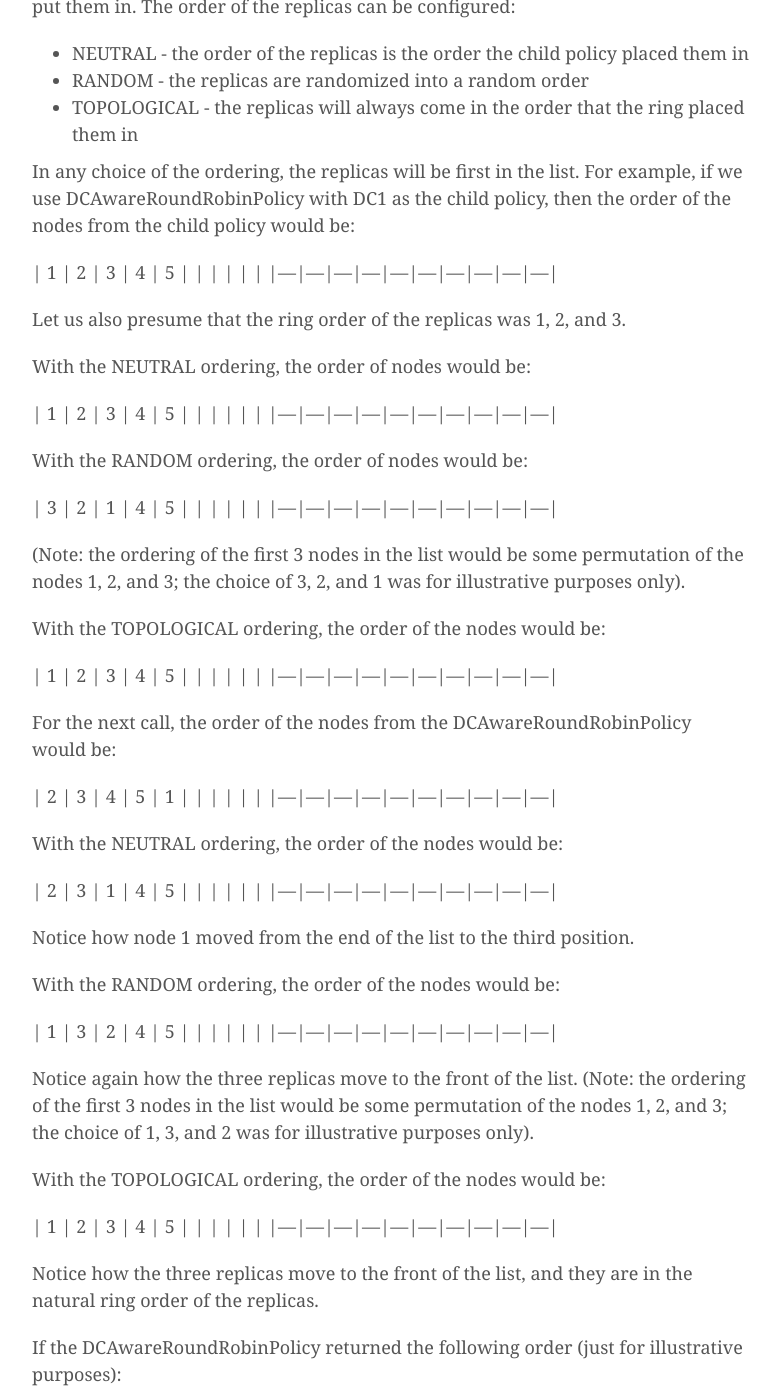
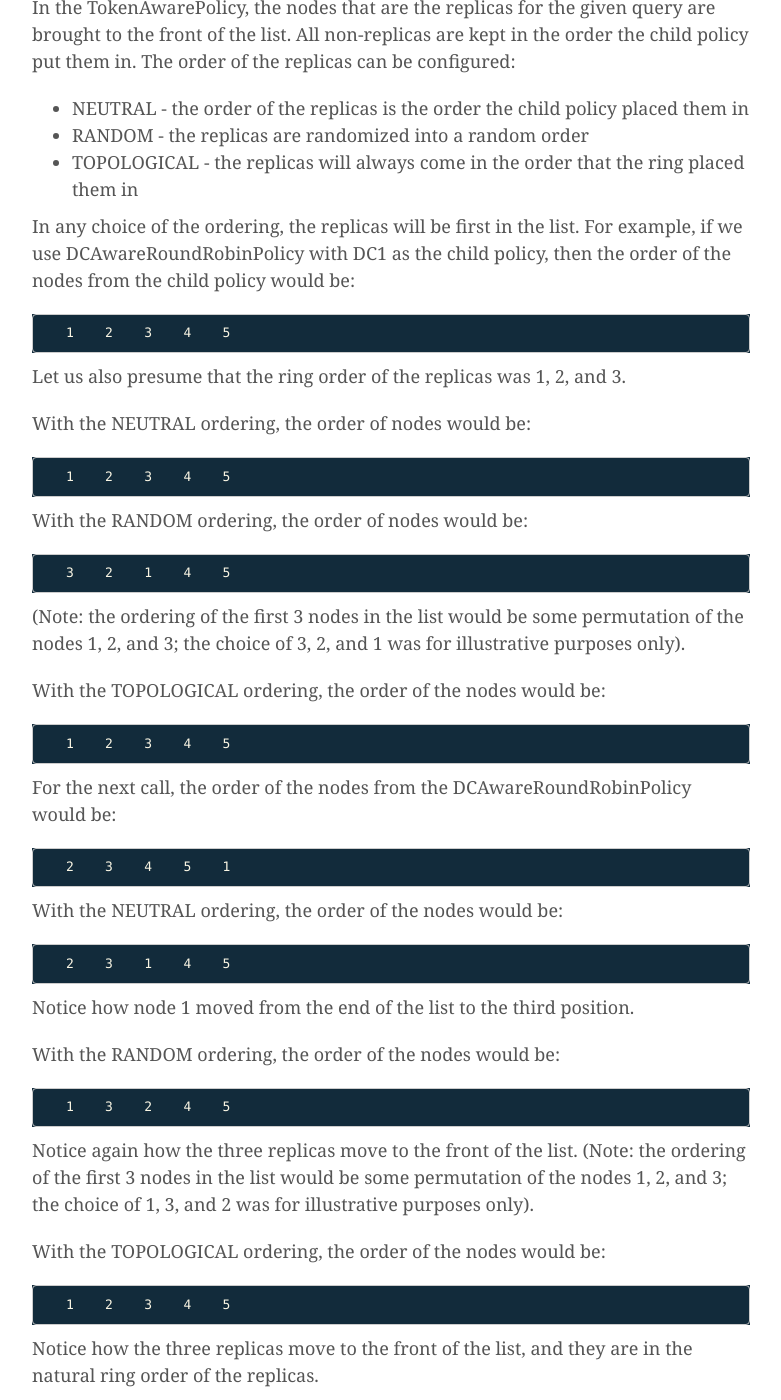
Before and after one commit to brianmhess/brianmhess.github.io, a Jekyll site: the page built from _posts/2020-03-27-LoadBalancingPolicies.md, in a window 1280 px wide and 1400 px high, scrolled down 5214 px. Shown: the whole window, without its empty margins (47-828 px from the left). Built offline with Jekyll 4.4.1, drawn with Linux system fonts in a browser that asks for light colours; nearby versions of some CDN libraries; comment, search, counter and statistics services are not loaded; some of the changed text lies outside the part shown.

Commit message:
no tables

````diff
--- a/_posts/2020-03-27-LoadBalancingPolicies.md
+++ b/_posts/2020-03-27-LoadBalancingPolicies.md
@@ -42,16 +42,17 @@ Some Load Balancing Policies are chainable, that is, they will use a “child”
 
 In the RoundRobinPolicy, the nodes are put in a canonical order and then the list is rotated by one on every query. So, for the first query, the order might look like:
 
-| 1 | 2 | 3 | 4 | 5 | 6 | 7 | 8 | 9 | 10 |
-|---|---|---|---|---|---|---|---|---|---|
-| 1 | 2 | 3 | 4 | 5 | 6 | 7 | 8 | 9 | 10 |
+```
+   1    2    3    4    5    6    7    8    9    10
+```
 
 This would choose node 1 as the coordinator. If there was a retry or speculative execution, the second attempt would use node 2, and so on.
 
 For the next query, the order would then be:
 
-|---|---|---|---|---|---|---|---|---|---|
-| 2 | 3 | 4 | 5 | 6 | 7 | 8 | 9 | 10 | 1 |
+```
+   2    3    4    5    6    7    8    9    10    1
+```
 
 This would choose node 2 as the coordinator. If there was a retry or speculative execution, the second attempt would use node 3, and so on. Note that regardless of whether there was a retry or a speculative execution on the first query, the second query will start at node 2.
 
@@ -66,15 +67,17 @@ One interesting thing to consider is what happens when using the LOCAL consisten
 
 In the DCAwareRoundRobinPolicy, the nodes are put in a canonical order just like in the RoundRobinPolicy, but there is a “local data center” configuration parameter and only nodes in that local data center will ever be chosen as coordinator. So, if the local data center was “DC1”, for example, for the first query, the order might look like:
 
-| 1 | 2 | 3 | 4 | 5 |   |   |   |   |   |
-|---|---|---|---|---|---|---|---|---|---|
+```
+  1    2    3    4    5
+```
 
 This list would only have 5 options in it, namely the nodes from DC1.
 
 For the next query, the order would then be:
 
-| 2 | 3 | 4 | 5 | 1 |   |   |   |   |   |
-|---|---|---|---|---|---|---|---|---|---|
+```
+   2    3    4    5    1
+```
 
 The upside here over the RoundRobinPolicy is that only nodes in the local data center will be used, so if properly configured the client is never communicating with a coordinator across the WAN.
 
@@ -89,24 +92,27 @@ ChainableLoadBalancingPolicy is an interface that specifies a category of Load B
 #### WhiteListPolicy
 
 The WhiteListPolicy is a simple policy where you can specify which nodes are allowed to be considered as coordinators by explicitly setting them when creating the policy. The WhiteListPolicy has a child policy and the order of that nodes is not altered, but any nodes not in the white list will be removed. For example, if we use the DCAwareRoundRobinPolicy with DC1 and wrap that with a WhiteListPolicy which only has nodes 1, 3, and 5 in the white list, the order of the nodes from the DCAwareRoundRobinPolicy would be:
-
-| 1 | 2 | 3 | 4 | 5 |   |   |   |   |   |
-|---|---|---|---|---|---|---|---|---|---|
+```
+   1    2    3    4    5
+```
 
 but then we would only keep the nodes in the white list, namely nodes 1, 3, and 5, and would not alter the order in any other way, resulting in this list:
 
-| 1 | 3 | 5 |   |   |   |   |   |   |   |
-|---|---|---|---|---|---|---|---|---|---|
+```
+   1    3    5
+```
 
 For the next query, the list would from the DCAwareRoundRobinPolicy would be:
 
-| 2 | 3 | 4 | 5 | 1 |   |   |   |   |   |
-|---|---|---|---|---|---|---|---|---|---|
+```
+   2    3    4    5    1
+```
 
 and again after applying the white list the resulting list would be:
 
-| 3 | 5 | 1 |   |   |   |   |   |   |   |
-|---|---|---|---|---|---|---|---|---|---|
+```
+   3    5    1
+```
 
 
 #### HostFilterPolicy
@@ -115,23 +121,27 @@ The HostFilterPolicy is a simple policy where you can specify a predicate functi
 
 For illustration purposes, let’s say that the predicate will return true for all nodes greater than “2” (so, nodes 3, 4, and 5) and false for other nodes. Then, if we use the DCAwareRoundRobinPolicy with DC1 as the child policy, the order of the nodes from the DCAwareRoundRobinPolicy would be:
 
-| 1 | 2 | 3 | 4 | 5 |   |   |   |   |   |
-|---|---|---|---|---|---|---|---|---|---|
+```
+   1    2    3    4    5
+```
 
 but then we would only keep nodes greater than 2, resulting in this list:
 
-| 3 | 4 | 5 |   |   |   |   |   |   |   |
-|---|---|---|---|---|---|---|---|---|---|
+```
+   3    4    5
+```
 
 or the next query, the list from the DCAwareRoundRobinPolicy would be:
 
-| 2 | 3 | 4 | 5 | 1 |   |   |   |   |   |
-|---|---|---|---|---|---|---|---|---|---|
+```
+   2    3    4    5    1
+```
 
 and again after applying the predicate the resulting list would be:
 
-| 3 | 4 | 5 |   |   |   |   |   |   |   |
-|---|---|---|---|---|---|---|---|---|---|
+```
+   3    4    5
+```
 
 
 #### TokenAwarePolicy
@@ -143,75 +153,87 @@ In the TokenAwarePolicy, the nodes that are the replicas for the given query are
 
 In any choice of the ordering, the replicas will be first in the list. For example, if we use DCAwareRoundRobinPolicy with DC1 as the child policy, then the order of the nodes from the child policy would be:
 
-| 1 | 2 | 3 | 4 | 5 |   |   |   |   |   |
-|---|---|---|---|---|---|---|---|---|---|
+```
+   1    2    3    4    5
+```
 
 Let us also presume that the ring order of the replicas was 1, 2, and 3.
 
 With the NEUTRAL ordering, the order of nodes would be:
 
-| 1 | 2 | 3 | 4 | 5 |   |   |   |   |   |
-|---|---|---|---|---|---|---|---|---|---|
+```
+   1    2    3    4    5
+```
 
 With the RANDOM ordering, the order of nodes would be:
 
-| 3 | 2 | 1 | 4 | 5 |   |   |   |   |   |
-|---|---|---|---|---|---|---|---|---|---|
+```
+   3    2    1    4    5
+```
 
 (Note: the ordering of the first 3 nodes in the list would be some permutation of the nodes 1, 2, and 3; the choice of 3, 2, and 1 was for illustrative purposes only).
 
 With the TOPOLOGICAL ordering, the order of the nodes would be:
 
-| 1 | 2 | 3 | 4 | 5 |   |   |   |   |   |
-|---|---|---|---|---|---|---|---|---|---|
+```
+   1    2    3    4    5
+```
 
 For the next call, the order of the nodes from the DCAwareRoundRobinPolicy would be:
 
-| 2 | 3 | 4 | 5 | 1 |   |   |   |   |   |
-|---|---|---|---|---|---|---|---|---|---|
+```
+   2    3    4    5    1
+```
 
 With the NEUTRAL ordering, the order of the nodes would be:
 
-| 2 | 3 | 1 | 4 | 5 |   |   |   |   |   |
-|---|---|---|---|---|---|---|---|---|---|
+```
+   2    3    1    4    5
+```
 
 Notice how node 1 moved from the end of the list to the third position.
 
 With the RANDOM ordering, the order of the nodes would be:
 
-| 1 | 3 | 2 | 4 | 5 |   |   |   |   |   |
-|---|---|---|---|---|---|---|---|---|---|
+```
+   1    3    2    4    5
+```
 
 Notice again how the three replicas move to the front of the list. (Note: the ordering of the first 3 nodes in the list would be some permutation of the nodes 1, 2, and 3; the choice of 1, 3, and 2 was for illustrative purposes only).
 
 With the TOPOLOGICAL ordering, the order of the nodes would be:
 
-| 1 | 2 | 3 | 4 | 5 |   |   |   |   |   |
-|---|---|---|---|---|---|---|---|---|---|
+```
+   1    2    3    4    5
+```
 
 Notice how the three replicas move to the front of the list, and they are in the natural ring order of the replicas.
 
 If the DCAwareRoundRobinPolicy returned the following order (just for illustrative purposes):
 
-| 5 | 1 | 3 | 2 | 4 |   |   |   |   |   |
-|---|---|---|---|---|---|---|---|---|---|
+```
+   5    1    3    2    4
+```
 
 then the NEUTRAL ordering would result in:
 
-| 1 | 3 | 2 | 5 | 4 |   |   |   |   |   |
-|---|---|---|---|---|---|---|---|---|---|
+```
+   1    3    2    5    4
+```
 
 the RANDOM ordering would result in:
 
-| 3 | 2 | 1 | 5 | 4 |   |   |   |   |   |
-|---|---|---|---|---|---|---|---|---|---|
+```
+   3    2    1    5    4
+```
 
 (Note: again we are using a random ordering of the replicas; here it is 3, 2, and 1 for illustrative purposes only).
 
 The TOPOLOGICAL ordering would result in:
 
-| 1 | 2 | 3 | 5 | 4 |   |   |   |   |   |
-|---|---|---|---|---|---|---|---|---|---|
+```
+   1    2    3    5    4
+```
 
 One thing to note about the TOPOLOGICAL choice is that the replicas will always be in the same order regardless of what a child policy has done to the order of the replicas. This can also create a hotspot for a hot token range since that first replica for that token range will always be chosen first. In general, across an even workload of primary keys, this is less of a concern, and only a concern if there is skew in the workload.
 
@@ -236,33 +258,39 @@ The order of the nodes, aside from moving slow nodes to the end of the list, is
 
 For example, if we use DCAwareRoundRobinPolicy with DC1 as the child policy, and let us assume that nodes 4 and 1 are slow, then the order of the nodes from the child policy would be:
 
-| 1 | 2 | 3 | 4 | 5 |   |   |   |   |   |
-|---|---|---|---|---|---|---|---|---|---|
+```
+   1    2    3    4    5
+```
 
 then the resulting order from the LatencyAwarePolicy would be:
 
-| 2 | 3 | 5 | 1 | 4 |   |   |   |   |   |
-|---|---|---|---|---|---|---|---|---|---|
+```
+   2    3    5    1    4
+```
 
 For the next query, the order from DCAwareRoundRobinPolicy would be:
 
-| 2 | 3 | 4 | 5 | 1 |   |   |   |   |   |
-|---|---|---|---|---|---|---|---|---|---|
+```
+   2    3    4    5    1
+```
 
 and the resulting order from the LatencyAwarePolicy would be:
 
-| 2 | 3 | 5 | 4 | 1 |   |   |   |   |   |
-|---|---|---|---|---|---|---|---|---|---|
+```
+   2    3    5    4    1
+```
 
 For illustrative purposes, let’s consider the next query, where the order from DCAwareRoundRobinPoilcy would be:
 
-| 3 | 4 | 5 | 1 | 2 |   |   |   |   |   |
-|---|---|---|---|---|---|---|---|---|---|
+```
+   3    4    5    1    2
+```
 
 and the resulting order from the LatencyAwarePolicy would be:
 
-| 3 | 5 | 2 | 4 | 1 |   |   |   |   |   |
-|---|---|---|---|---|---|---|---|---|---|
+```
+   3    5    2    4    1
+```
 
 
 #### Order of Chained Policies
@@ -273,18 +301,21 @@ In this order, after the DCAwareRoundRobinPolicy removes all non-local nodes and
 
 So, if we use as an example DCAwareRoundRobinPolicy with DC1, and we use replicas 1, 2, and 3, and we say that node 2 and node 4 are currently slow, then the DCAwareRoundRobinPolicy would give the following order:
 
-| 4 | 1 | 3 | 2 | 5 |   |   |   |   |   |
-|---|---|---|---|---|---|---|---|---|---|
+```
+   4    1    3    2    5
+```
 
 the TokenAwarePolicy would move the replicas to the front of the list (let’s use NEUTRAL for the ordering):
 
-| 1 | 3 | 2 | 4 | 5 |   |   |   |   |   |
-|---|---|---|---|---|---|---|---|---|---|
+```
+   1    3    2    4    5
+```
 
 and the LatencyAwarePolicy would move the slow nodes to the end:
 
-| 1 | 3 | 5 | 4 | 2 |   |   |   |   |   |
-|---|---|---|---|---|---|---|---|---|---|
+```
+   1    3    5    4    2
+```
 
 Notice how one of the replicas, node 2, is not in the first 3 spots. In this ordering, node 5, a non-replica, would be preferred over node 2. This may be good, since node 2 is slow right now.
 
@@ -295,18 +326,21 @@ In this order, after the DCAwareRoundRobinPolicy removes all non-local nodes and
 
 So, using the same example, then the DCAwareRoundRobinPolicy would give the following order:
 
-| 4 | 1 | 3 | 2 | 5 |   |   |   |   |   |
-|---|---|---|---|---|---|---|---|---|---|
+```
+   4    1    3    2    5
+```
 
 the LatencyAwarePolicy would move the slow nodes to the end:
 
-| 1 | 3 | 5 | 4 | 2 |   |   |   |   |   |
-|---|---|---|---|---|---|---|---|---|---|
+```
+   1    3    5    4    2
+```
 
 and the TokenAwarePolicy would move the replicas to the front of the list (let’s use NEUTRAL for the ordering):
 
-| 1 | 3 | 2 | 5 | 4 |   |   |   |   |   |
-|---|---|---|---|---|---|---|---|---|---|
+```
+   1    3    2    5    4
+```
 
 Notice how node 2 is in the third spot, but is slow. On the third execution (second retry, for example), node 2, which is slow, would be chosen for the coordinator. This may not be good since node 2 is slow right now.
 
@@ -346,33 +380,39 @@ So, if we consider our 2-DC cluster and use:
 
 Then going through our process outlined above we would start by looking at all live nodes that are in the local data center:
 
-| 1 | 2 | 3 | 4 | 5 |   |   |   |   |   |
-|---|---|---|---|---|---|---|---|---|---|
+```
+   1    2    3    4    5
+```
 
 Then we move all replicas to the front of the list (they’re already at the front, so this doesn’t actually do anything in this example):
 
-| 1 | 2 | 3 | 4 | 5 |   |   |   |   |   |
-|---|---|---|---|---|---|---|---|---|---|
+```
+   1    2    3    4    5
+```
 
 Then we randomly permute the replicas, leaving the non-replica order the same (for illustrative purposes, let’s say that the permutation of (1,2,3) is (3,1,2)):
 
-| 3 | 1 | 2 | 4 | 5 |   |   |   |   |   |
-|---|---|---|---|---|---|---|---|---|---|
+```
+   3    1    2    4    5
+```
 
 Since node 1 has been up for a while and is unhealthy, it is moved to the back of the list of replicas (spot 3). Node 4 has also been up for a while and is unhealthy, but since it is not a replica, it stays where it is:
 
-| 3 | 2 | 1 | 4 | 5 |   |   |   |   |   |
-|---|---|---|---|---|---|---|---|---|---|
+```
+   3    2    1    4    5
+```
 
 We now look at the first two nodes in the list (nodes 2 and 3) and order them so that the node with fewer outstanding requests is first. Since node 2 and node 3 have 20 and 30 outstanding requests, respectively, we put node 2 before node 3:
 
-| 2 | 3 | 1 | 4 | 5 |   |   |   |   |   |
-|---|---|---|---|---|---|---|---|---|---|
+```
+   2    3    1    4    5
+```
 
 The next call would have an identical path as above, but would have a different random permutation of replicas (for illustrative purposes, let’s assume the same permutation is used, namely (3,1,2)) and the non-replicas would rotate by one more, resulting in:
 
-| 2 | 3 | 1 | 5 | 4 |   |   |   |   |   |
-| --- | --- | --- | --- | --- | --- | --- | --- | --- | --- |
+```
+   2    3    1    5    4
+```
 
 
 #### BasicLoadBalancingPolicy
````
